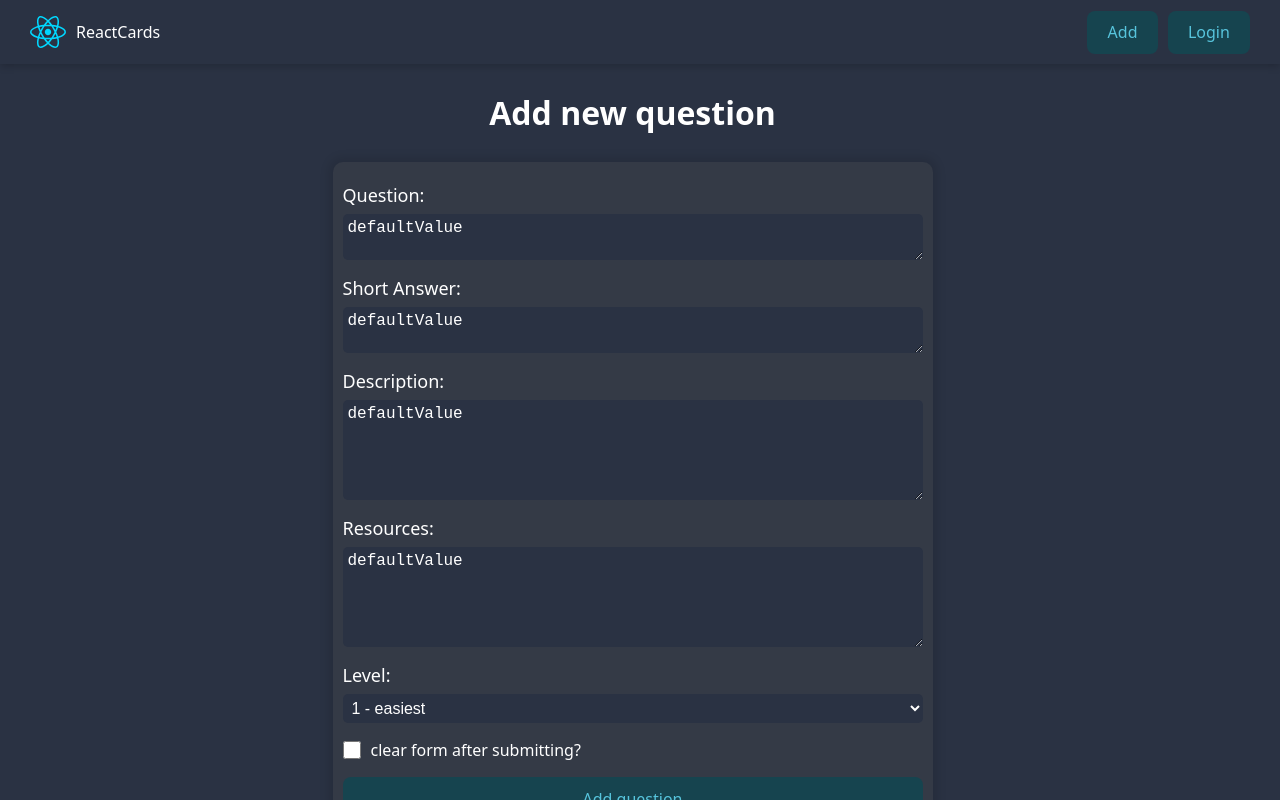
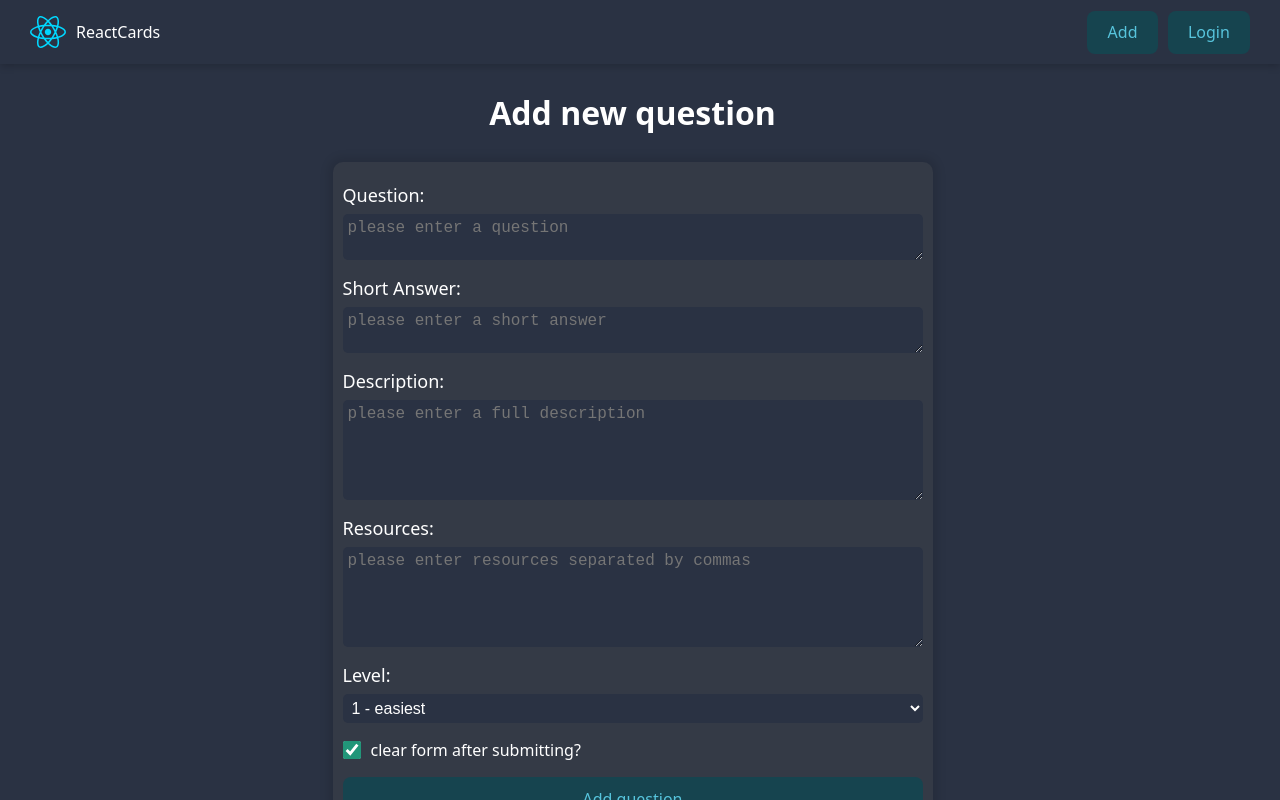
Before and after one commit to kkresl/react-app-course, a React (Vite) app: page /addquestion in a window 1280 px wide. Built offline with nearby package versions, Linux system fonts and the light colour scheme.

Commit message:
adding new question

```diff
--- a/src/App.jsx
+++ b/src/App.jsx
@@ -4,12 +4,13 @@
 import { HomePage } from "./pages/HomePage";
 import { NotFoundPage } from "./pages/NotFoundPage";
 import { QuestionPage } from "./pages/QuestionPage";
-import { ToastContainer, toast } from "react-toastify";
+import { AddQuestionPage } from "./pages/AddQuestionPage";
+import { ToastContainer } from "react-toastify";
 import "react-toastify/dist/ReactToastify.css";
-import { AddQuestionPage } from "./pages/AddQuestionPage";
 
 function App() {
   return (
+    <>
       <BrowserRouter>
         <Routes>
           <Route element={<MainLayout />}>
@@ -22,6 +23,9 @@
           </Route>
         </Routes>
       </BrowserRouter>
+
+      <ToastContainer />
+    </>
   );
 }
 
--- a/src/pages/AddQuestionPage/AddQuestionPage.jsx
+++ b/src/pages/AddQuestionPage/AddQuestionPage.jsx
@@ -1,17 +1,55 @@
+import { useActionState } from "react";
 import { Button } from "../../components/Button";
 import cls from "./AddQuestionPage.module.css";
+import { delayFn } from "../../helpers/delayFn";
+import { toast } from "react-toastify";
+import { API_URL } from "../../constants";
+
+const createCardAction = async (_prevState, formData) => {
+  try {
+    await delayFn();
+
+    const newQuestion = Object.fromEntries(formData);
+    const resources = newQuestion.resources.trim();
+    const isClearForm = newQuestion.clearForm; //formData.get("clearForm")
+
+    const response = await fetch(`${API_URL}/react`, {
+      method: "POST",
+      body: JSON.stringify({
+        question: newQuestion.question,
+        answer: newQuestion.answer,
+        description: newQuestion.description,
+        resources: resources.length ? resources.split(",") : [],
+        level: Number(newQuestion.level),
+        completed: false,
+        editDate: undefined,
+      }),
+    });
+
+    const question = response.json();
+    toast.success("New question is successfully created", {
+      autoClose: 1200,
+    });
+
+    return isClearForm ? {} : question;
+  } catch (error) {
+    toast.error(error.message);
+  }
+};
 
 export const AddQuestionPage = () => {
+  const [formState, formAction, isPending] = useActionState(createCardAction, { clearForm: true });
+
   return (
     <>
       <h1 className={cls.formTitle}> Add new question </h1>
 
       <div className={cls.formContainer}>
-        <form action="" className={cls.form}>
+        <form action={formAction} className={cls.form}>
           <div className={cls.formControl}>
             <label htmlFor="questionField"> Question: </label>
             <textarea
-              defaultValue={"defaultValue"}
+              defaultValue={formState.question}
               name="question"
               id="questionField"
               cols="30"
@@ -24,7 +62,7 @@
           <div className={cls.formControl}>
             <label htmlFor="answerField"> Short Answer: </label>
             <textarea
-              defaultValue={"defaultValue"}
+              defaultValue={formState.answer}
               name="answer"
               id="answerField"
               cols="30"
@@ -37,7 +75,7 @@
           <div className={cls.formControl}>
             <label htmlFor="descriptionField"> Description: </label>
             <textarea
-              defaultValue={"defaultValue"}
+              defaultValue={formState.description}
               name="description"
               id="descriptionField"
               cols="30"
@@ -50,7 +88,7 @@
           <div className={cls.formControl}>
             <label htmlFor="resourcesField"> Resources: </label>
             <textarea
-              defaultValue={"defaultValue"}
+              defaultValue={formState.resources}
               name="resources"
               id="resourcesField"
               cols="30"
@@ -62,7 +100,7 @@
 
           <div className={cls.formControl}>
             <label htmlFor="LevelField"> Level: </label>
-            <select name="level" id="levelField" defaultValue={"defaultValue"}>
+            <select name="level" id="levelField" defaultValue={formState.level}>
               <option disabled> Question level </option>
               <hr />
               <option value="1"> 1 - easiest </option>
@@ -72,11 +110,17 @@
           </div>
 
           <label htmlFor="clearFormField" className={cls.clearFormControl}>
-            <input className={cls.checkbox} type="checkbox" name="clearForm" id="clearFormField" defaultValue={true} />
+            <input
+              className={cls.checkbox}
+              type="checkbox"
+              name="clearForm"
+              id="clearFormField"
+              defaultChecked={formState.clearForm}
+            />
             <span> clear form after submitting? </span>
           </label>
 
-          <Button>Add question </Button>
+          <Button isDisabled={isPending}>Add question </Button>
         </form>
       </div>
     </>
```
Lines whose indentation alone changed are shown as unchanged.
